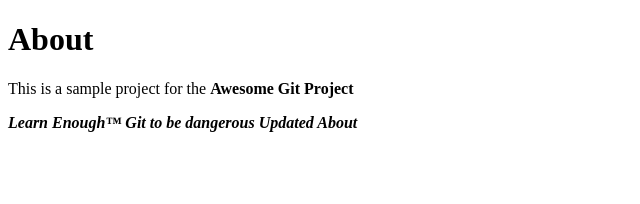
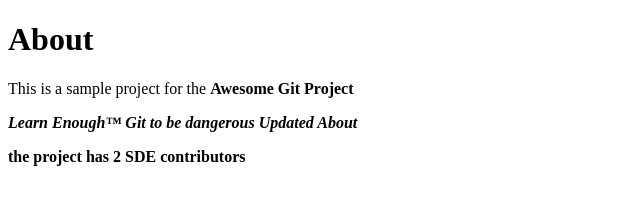
Before and after one commit to yash11K/GitLabExercise, a plain HTML site: page about.html in a window 1280 px wide. Shown: the whole page, without its empty margins (0-640 px from the left). Drawn offline with Linux system fonts and the light colour scheme.

Commit message:
Update about.html

```diff
--- a/about.html
+++ b/about.html
@@ -11,5 +11,6 @@
                 </em>
             </p>
 
+            <p>the project has 2 SDE contributors</p>
     </body>
 </html>
```
